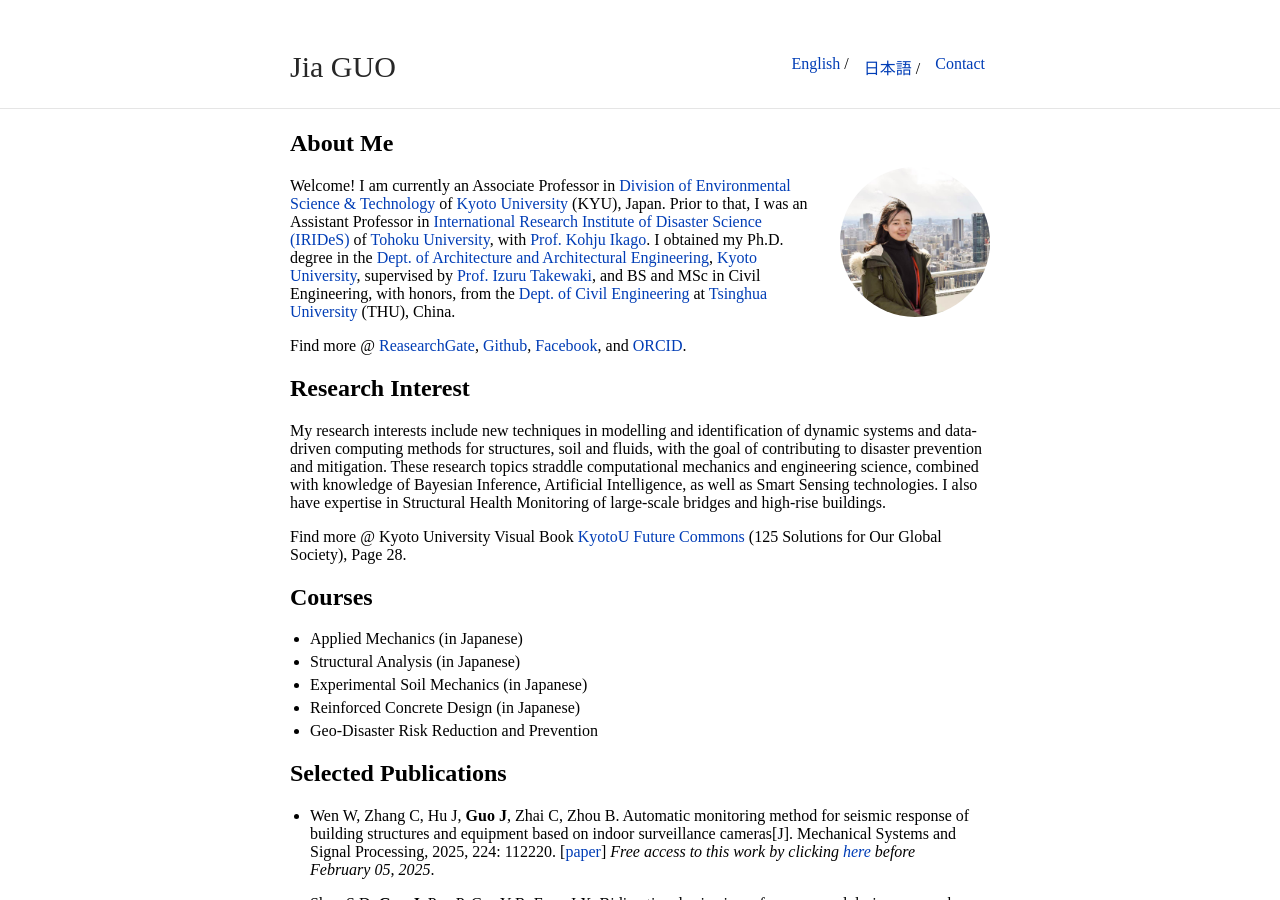
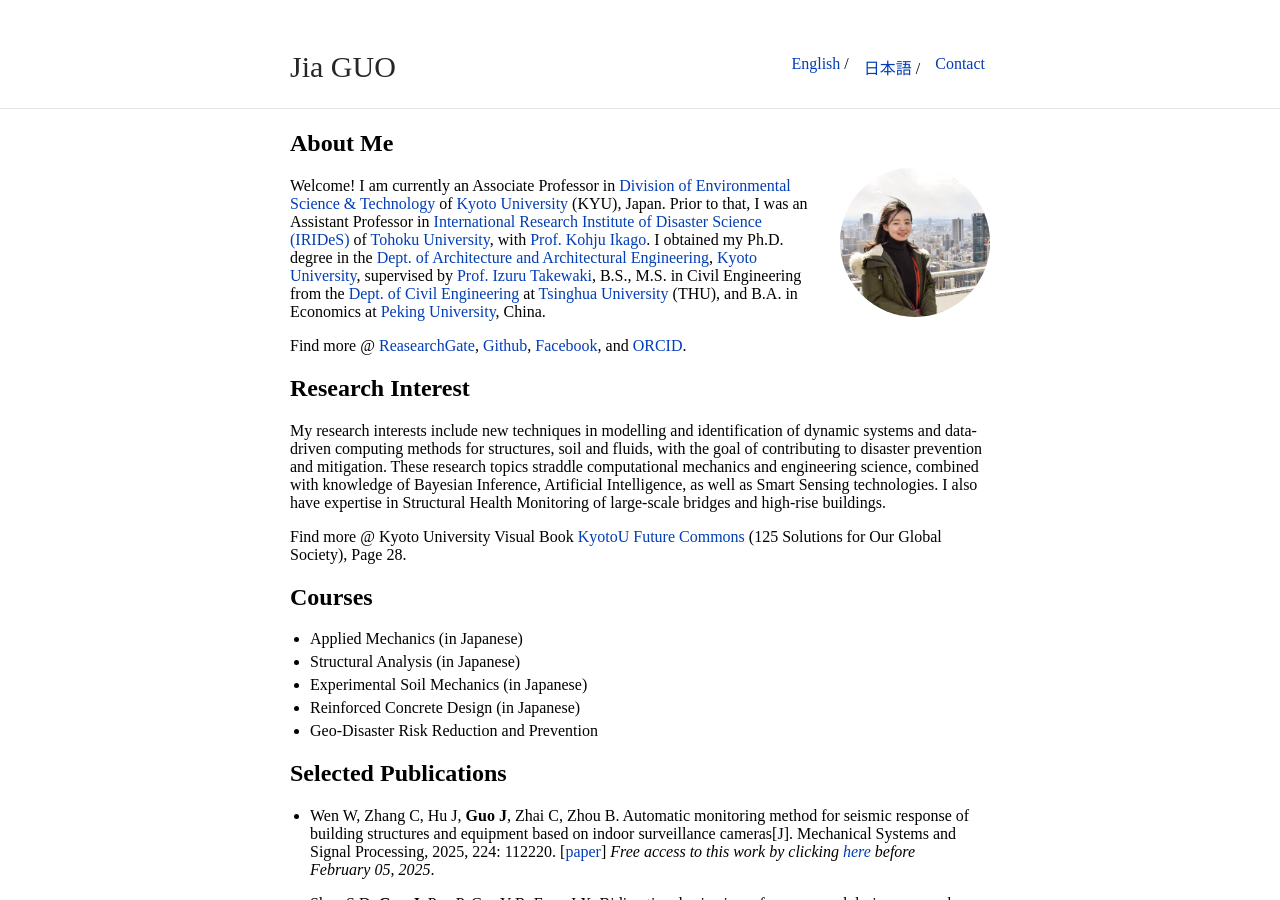
Before and after one commit to JiaGUOCV/JiaGUOCV.github.io, a Jekyll site: the page built from index.md, in a window 1280 px wide and 900 px high. Built offline with Jekyll 4.4.1, drawn with Linux system fonts in a browser that asks for light colours; our own code applies the rules of GitHub Pages for plain Markdown files.

Commit message:
Update index.md

```diff
--- a/index.md
+++ b/index.md
@@ -8,8 +8,7 @@ layout: default
 
 Welcome! I am currently an Associate Professor in [Division of Environmental Science & Technology](http://www.est.kais.kyoto-u.ac.jp/e/index.html) of [Kyoto University](https://www.kyoto-u.ac.jp/en) (KYU), Japan.
 Prior to that, I was an Assistant Professor in [International Research Institute of Disaster Science (IRIDeS)](https://irides.tohoku.ac.jp/eng/) of [Tohoku University](http://www.tohoku.ac.jp/en/), with [Prof. Kohju Ikago](https://sites.google.com/site/ikagolab/profile).
-I obtained my Ph.D. degree in the [Dept. of Architecture and Architectural Engineering](https://www.ar.t.kyoto-u.ac.jp/en?set_language=en), [Kyoto University](https://www.kyoto-u.ac.jp/en/), supervised by [Prof. Izuru Takewaki](http://takewaki-lab.archi.kyoto-u.ac.jp/takewaki_tsuji_lab/home.php?lang=ENG),
-and BS and MSc in Civil Engineering, with honors, from the [Dept. of Civil Engineering](https://www.civil.tsinghua.edu.cn/en/) at [Tsinghua University](https://www.tsinghua.edu.cn/en/index.htm) (THU), China.
+I obtained my Ph.D. degree in the [Dept. of Architecture and Architectural Engineering](https://www.ar.t.kyoto-u.ac.jp/en?set_language=en), [Kyoto University](https://www.kyoto-u.ac.jp/en/), supervised by [Prof. Izuru Takewaki](http://takewaki-lab.archi.kyoto-u.ac.jp/takewaki_tsuji_lab/home.php?lang=ENG), B.S., M.S. in Civil Engineering from the [Dept. of Civil Engineering](https://www.civil.tsinghua.edu.cn/en/) at [Tsinghua University](https://www.tsinghua.edu.cn/en/index.htm) (THU), and B.A. in Economics at [Peking University](https://english.pku.edu.cn/), China.
 
 Find more @ [ReasearchGate](https://www.researchgate.net/profile/Jia-Guo-63), [Github](https://github.com/JiaGuoLab), [Facebook](https://www.facebook.com/profile.php?id=100057568955019), and [ORCID](https://orcid.org/0000-0001-9059-9851).
 
```
